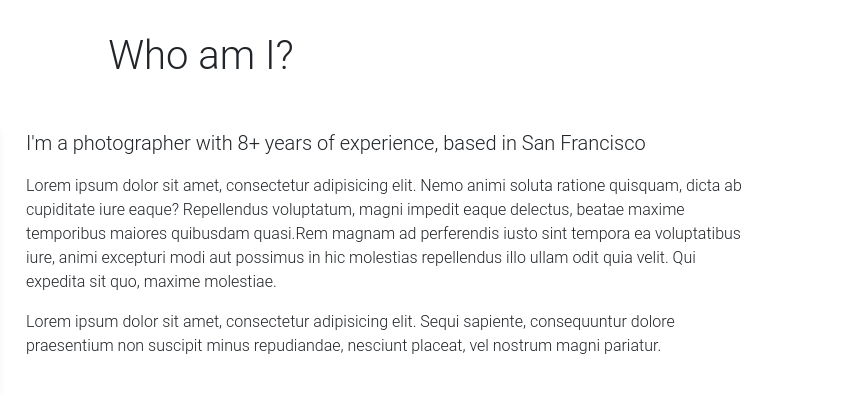
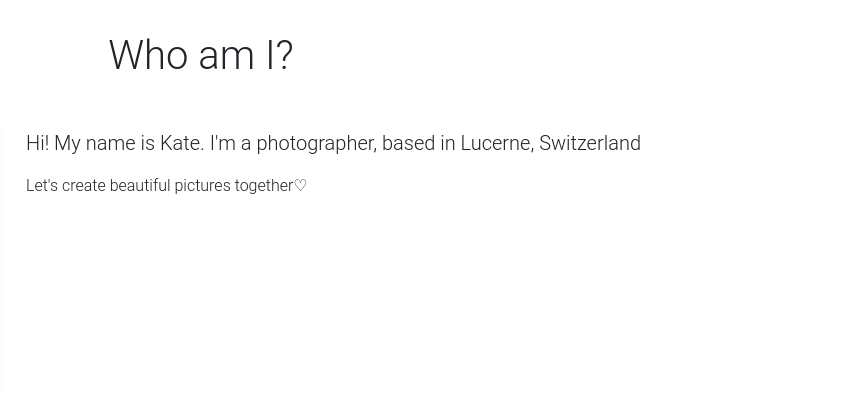
Before and after one commit to katarinhen/photographer, a plain HTML site: page index.html in a window 1280 px wide. Shown: the part 840-1248 px from the top of the page, 439-1280 px from the left. Drawn offline with nearby package versions, Linux system fonts and the light colour scheme; no server answers.

Commit message:
Update index.html

```diff
--- a/index.html
+++ b/index.html
@@ -115,9 +115,9 @@
 
 					<!-- Text content -->
 					<div class="col-lg-8 pb-4">
-						<p class="lead">I'm a photographer with 8+ years of experience, based in San Francisco</p>
-						<p><span>Lorem ipsum dolor sit amet, consectetur adipisicing elit. Nemo animi soluta ratione quisquam, dicta ab cupiditate iure eaque? Repellendus voluptatum, magni impedit eaque delectus, beatae maxime temporibus maiores quibusdam quasi.</span><span>Rem magnam ad perferendis iusto sint tempora ea voluptatibus iure, animi excepturi modi aut possimus in hic molestias repellendus illo ullam odit quia velit. Qui expedita sit quo, maxime molestiae.</span></p>
-						<p>Lorem ipsum dolor sit amet, consectetur adipisicing elit. Sequi sapiente, consequuntur dolore praesentium non suscipit minus repudiandae, nesciunt placeat, vel nostrum magni pariatur.</p>
+						<p class="lead">Hi! My name is Kate. I'm a photographer, based in Lucerne, Switzerland</p>
+						<p><span>Let's create beautiful pictures together♡</span></p>
+
 					</div>
 
 				</div>
```
